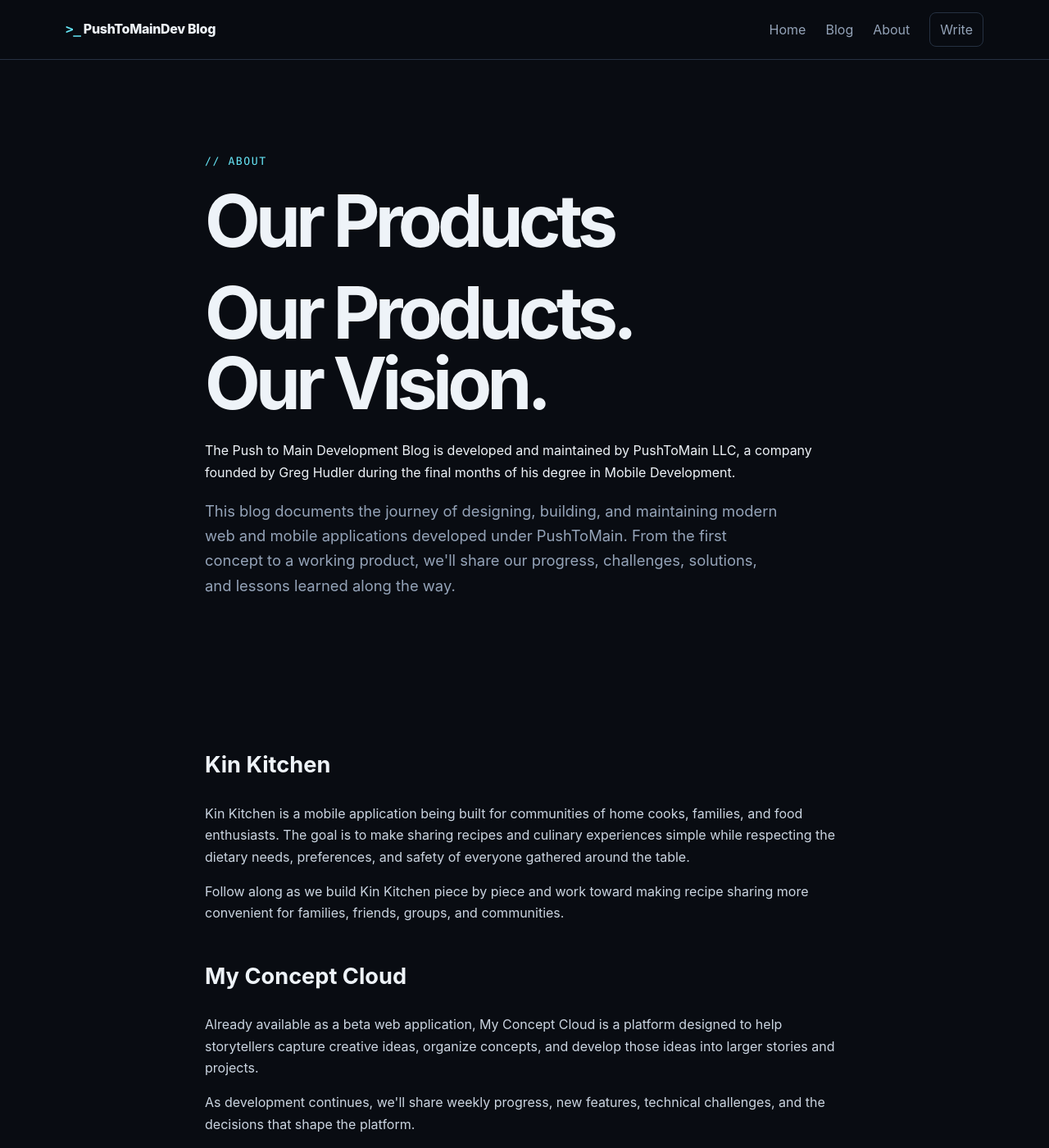
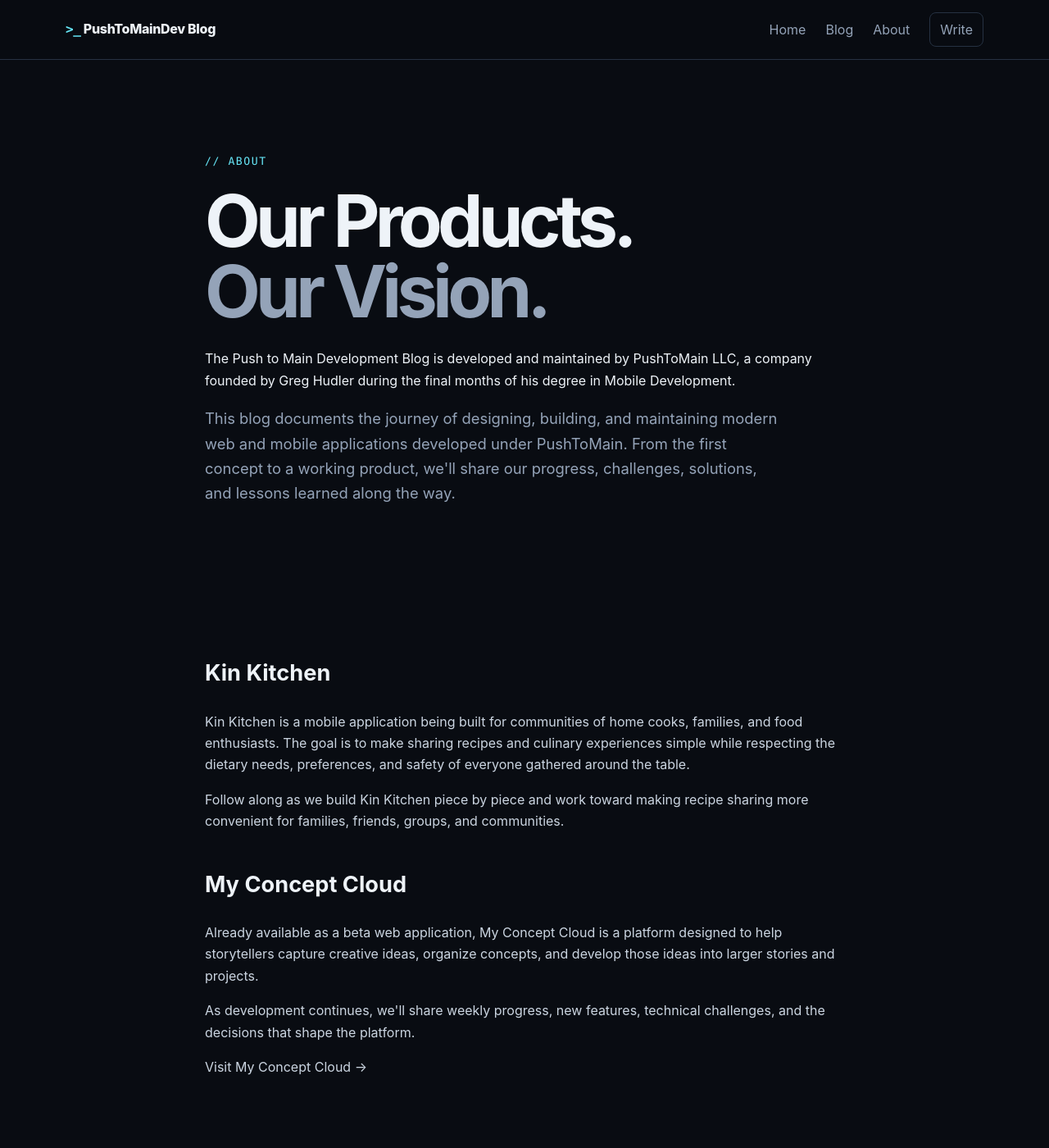
Before and after one commit to PushToMainDev/development-blog, a Jekyll site: the page built from about.html, in a window 1280 px wide and 1400 px high. Shown: the whole window at 82% size. Built offline with Jekyll 4.4.1, drawn with Linux system fonts in a browser that asks for light colours.

Commit message:
Hero title css made

```diff
--- a/about.html
+++ b/about.html
@@ -5,9 +5,7 @@
 ---
 <section class="page-hero shell narrow">
   <p class="eyebrow">// about</p>
-  <h1>Our Products</h1>
-
-  <h1>
+  <h1 class="hero-title">
       Our Products.<br>
       <span>Our Vision.</span>
     </h1>
--- a/assets/css/style.css
+++ b/assets/css/style.css
@@ -33,6 +33,7 @@
 .eyebrow { text-transform: uppercase; letter-spacing: .12em; font-size: .82rem; }
 .hero h1, .page-hero h1 { font-size: clamp(3rem, 8vw, 6.8rem); line-height: .98; letter-spacing: -.065em; margin: 18px 0 26px; }
 .hero h1 span { color: var(--muted); }
+.hero-title span {color: var(--muted); }
 .hero-copy { max-width: 700px; font-size: 1.2rem; color: var(--muted); }
 .hero-actions { display: flex; gap: 12px; margin-top: 34px; flex-wrap: wrap; }
 .button { padding: 12px 18px; border: 1px solid var(--line); border-radius: 8px; font-weight: 700; }
--- a/blog.html
+++ b/blog.html
@@ -5,7 +5,7 @@
 ---
 <section class="page-hero shell">
   <p class="eyebrow">// archive</p>
-  <h1>
+  <h1 class="hero-title">
   Problems. Solutions. Lessons.<br>
   <span>Document the Journey.</span>
 </h1>
```
